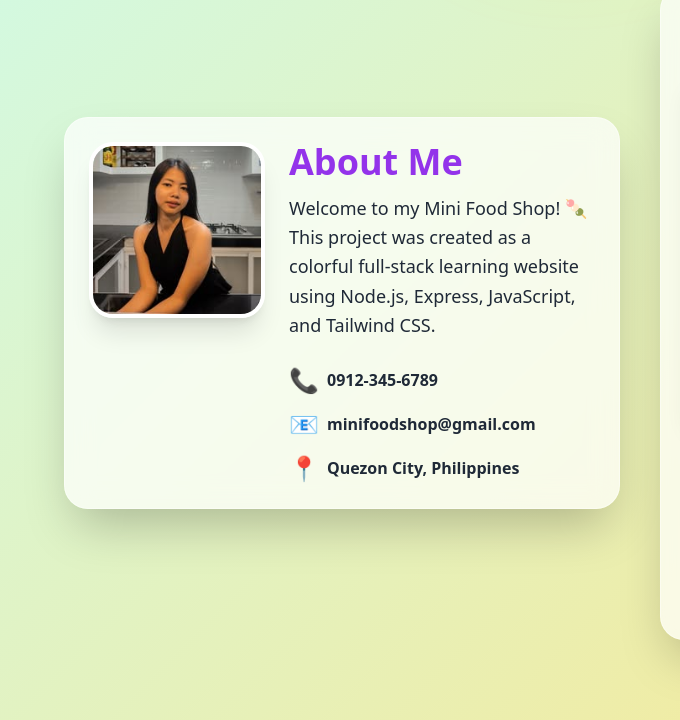
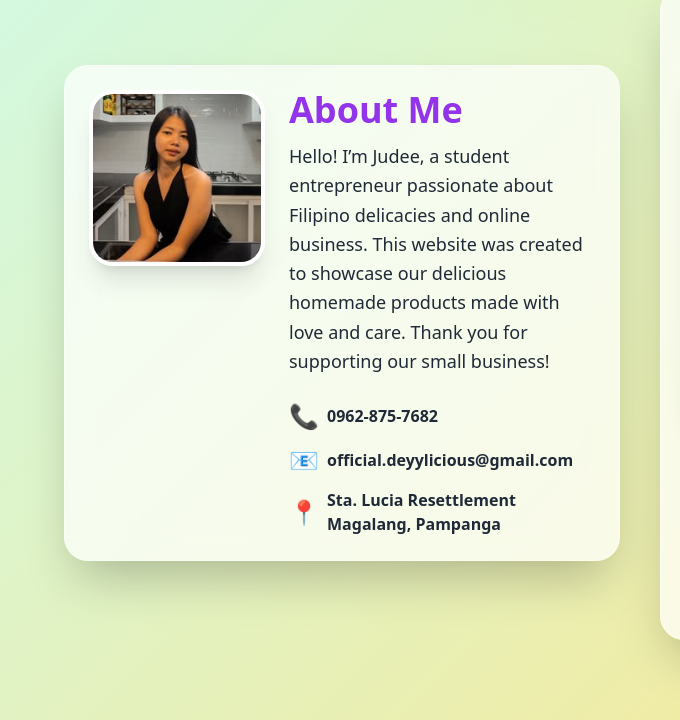
Before and after one commit to c0dedevzeroone/food-shop, a website: page public/index.html in a window 1280 px wide. Shown: the part 761-1481 px from the top of the page, 0-680 px from the left. Drawn offline with nearby package versions, Linux system fonts and the light colour scheme; no server answers; grey boxes are pictures that could not be loaded.

Commit message:
Fix product images and update UI

```diff
--- a/public/index.html
+++ b/public/index.html
@@ -270,9 +270,8 @@
           </h2>
 
           <p class="text-lg leading-relaxed">
-            Welcome to my Mini Food Shop! 🍡
-            This project was created as a colorful full-stack learning website
-            using Node.js, Express, JavaScript, and Tailwind CSS.
+            Hello! I’m Judee, a student entrepreneur passionate about Filipino delicacies and online business.
+            This website was created to showcase our delicious homemade products made with love and care. Thank you for supporting our small business!
           </p>
 
           <!-- CONTACT -->
@@ -280,17 +279,17 @@
 
             <div class="flex items-center gap-2">
               <span class="text-2xl">📞</span>
-              <span class="font-semibold">0912-345-6789</span>
+              <span class="font-semibold">0962-875-7682</span>
             </div>
 
             <div class="flex items-center gap-2">
               <span class="text-2xl">📧</span>
-              <span class="font-semibold">minifoodshop@gmail.com</span>
+              <span class="font-semibold">official.deyylicious@gmail.com</span>
             </div>
 
             <div class="flex items-center gap-2">
               <span class="text-2xl">📍</span>
-              <span class="font-semibold">Quezon City, Philippines</span>
+              <span class="font-semibold"> Sta. Lucia Resettlement Magalang, Pampanga</span>
             </div>
 
           </div>
@@ -311,7 +310,7 @@
       <div class="overflow-hidden rounded-2xl shadow-xl">
 
       <iframe
-          src="https://maps.google.com/maps?q=Quezon%20City&t=&z=13&ie=UTF8&iwloc=&output=embed"
+        src="https://maps.google.com/maps?q=15.22106,120.6296&t=&z=17&ie=UTF8&iwloc=&output=embed"
         width="100%"
         height="350"
         style="border:0;"
```
Also changed, not shown: products.js (+6 -6 lines), public/image/Bulagta.jpg, public/image/Suman Tili.png (added), public/image/SumanTili.jpg (deleted), public/image/Tamalis.jpg (deleted), 1 other file. Lines whose indentation alone changed are shown as unchanged.
